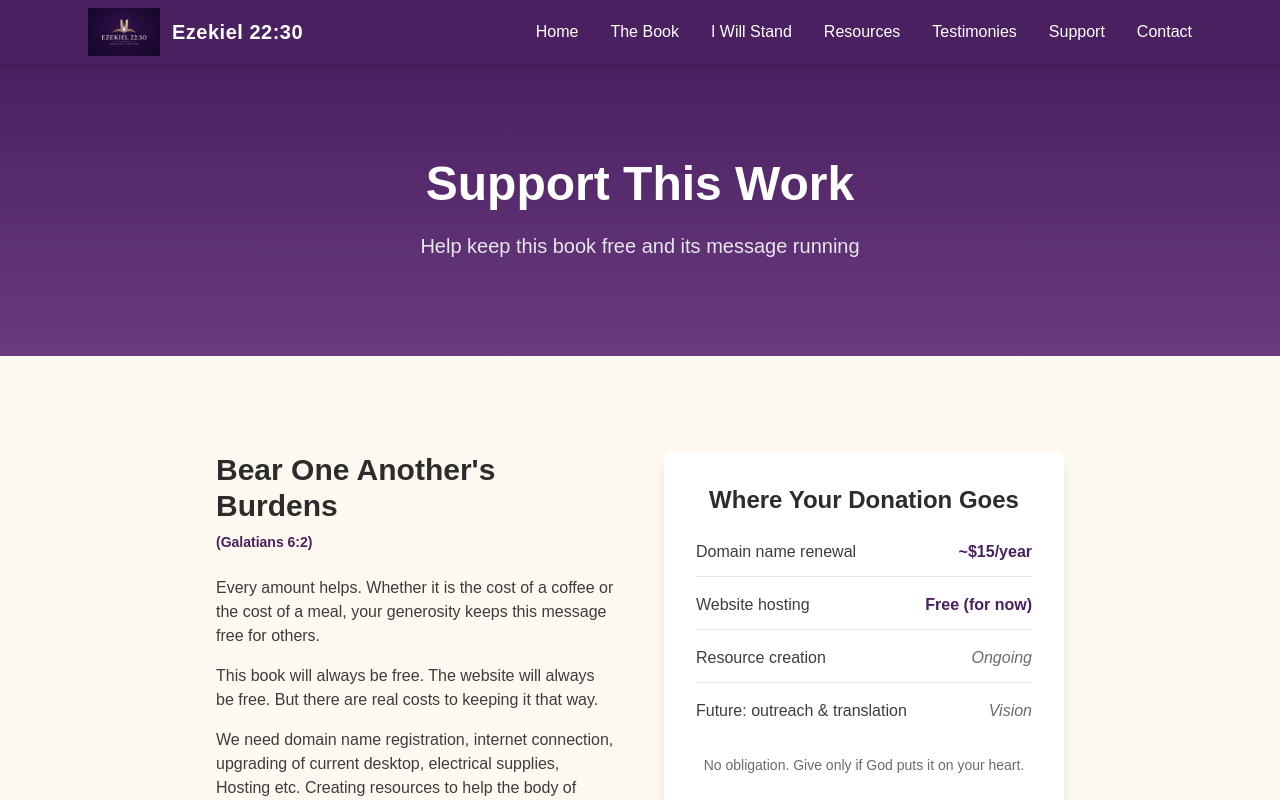
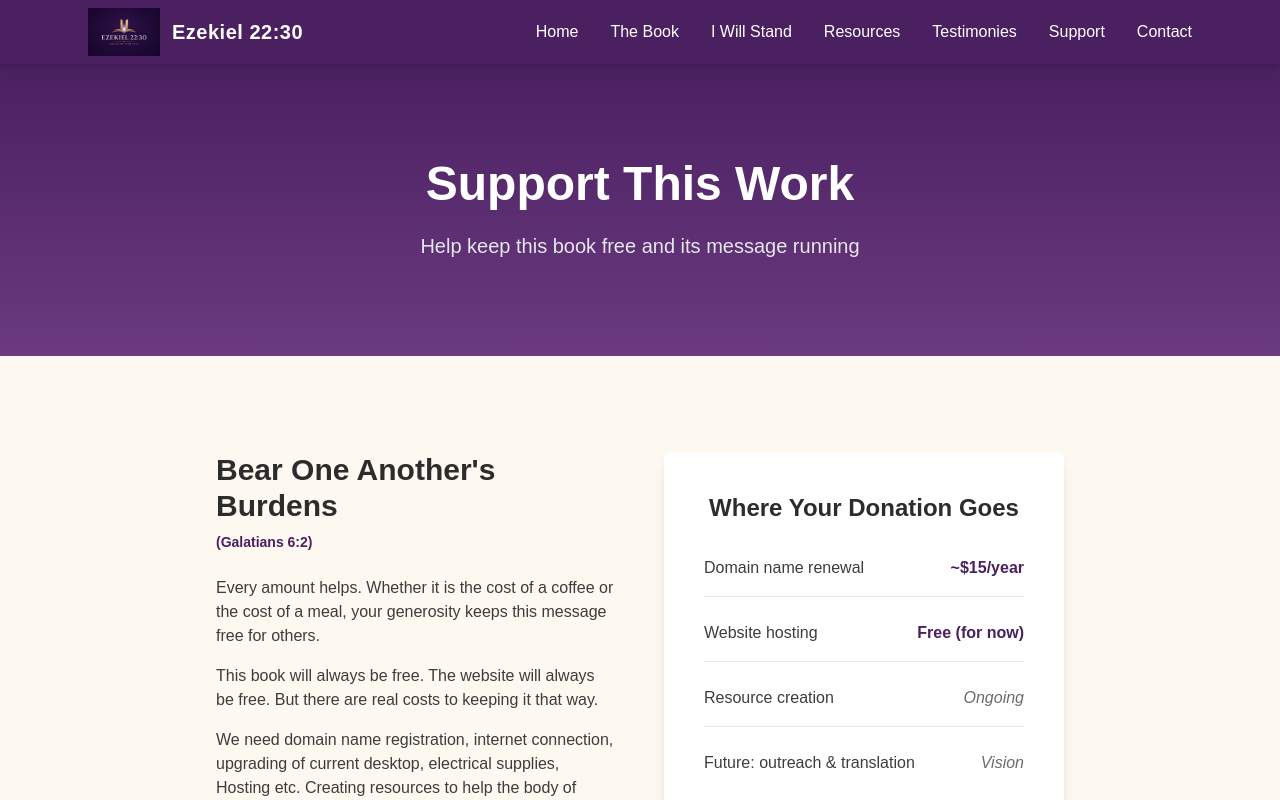
Before and after one commit to Ignitraai/ezekiel22v30, a Next.js app: page /support in a window 1280 px wide. Shown: the top 800 px of the page. Built offline with nearby package versions, Linux system fonts and the light colour scheme; a web font is replaced by a local one.

Commit message:
Support: better spacing in Where Your Donation Goes

```diff
--- a/src/app/support/page.tsx
+++ b/src/app/support/page.tsx
@@ -46,29 +46,29 @@ export default function SupportPage() {
               </p>
             </div>
 
-            <div className="bg-white rounded-lg shadow-lg p-8">
-              <h3 className="font-playfair text-2xl font-bold text-dark mb-6 text-center">
+            <div className="bg-white rounded-lg shadow-lg p-10">
+              <h3 className="font-playfair text-2xl font-bold text-dark mb-8 text-center">
                 Where Your Donation Goes
               </h3>
-              <div className="space-y-4">
-                <div className="flex items-center justify-between border-b border-gray-200 pb-3">
+              <div className="space-y-6">
+                <div className="flex items-center justify-between border-b border-gray-200 pb-4">
                   <span className="text-text">Domain name renewal</span>
                   <span className="text-purple font-bold">~$15/year</span>
                 </div>
-                <div className="flex items-center justify-between border-b border-gray-200 pb-3">
+                <div className="flex items-center justify-between border-b border-gray-200 pb-4">
                   <span className="text-text">Website hosting</span>
                   <span className="text-purple font-bold">Free (for now)</span>
                 </div>
-                <div className="flex items-center justify-between border-b border-gray-200 pb-3">
+                <div className="flex items-center justify-between border-b border-gray-200 pb-4">
                   <span className="text-text">Resource creation</span>
                   <span className="text-text-light italic">Ongoing</span>
                 </div>
-                <div className="flex items-center justify-between">
+                <div className="flex items-center justify-between pb-2">
                   <span className="text-text">Future: outreach & translation</span>
                   <span className="text-text-light italic">Vision</span>
                 </div>
               </div>
-              <div className="mt-8 text-center">
+              <div className="mt-10 text-center">
                 <p className="text-text-light text-sm mb-4">
                   No obligation. Give only if God puts it on your heart.
                 </p>
```
